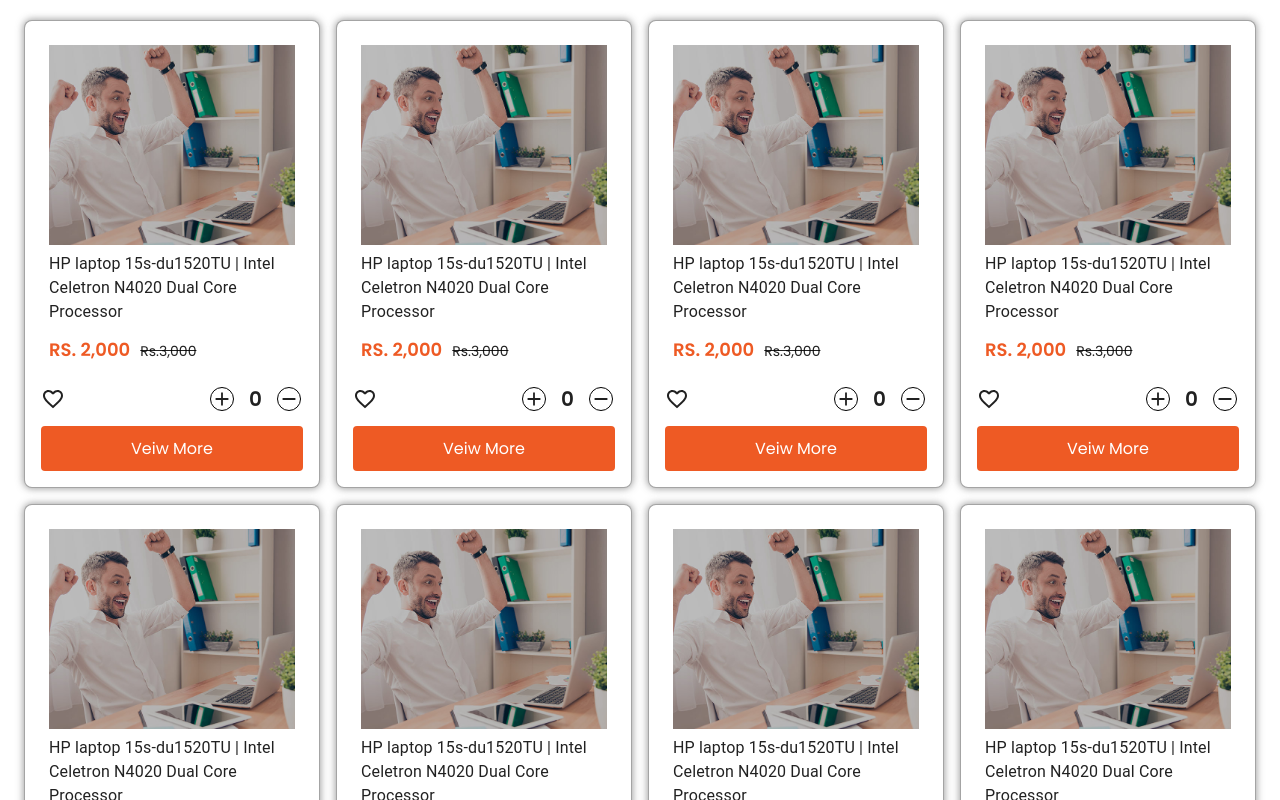
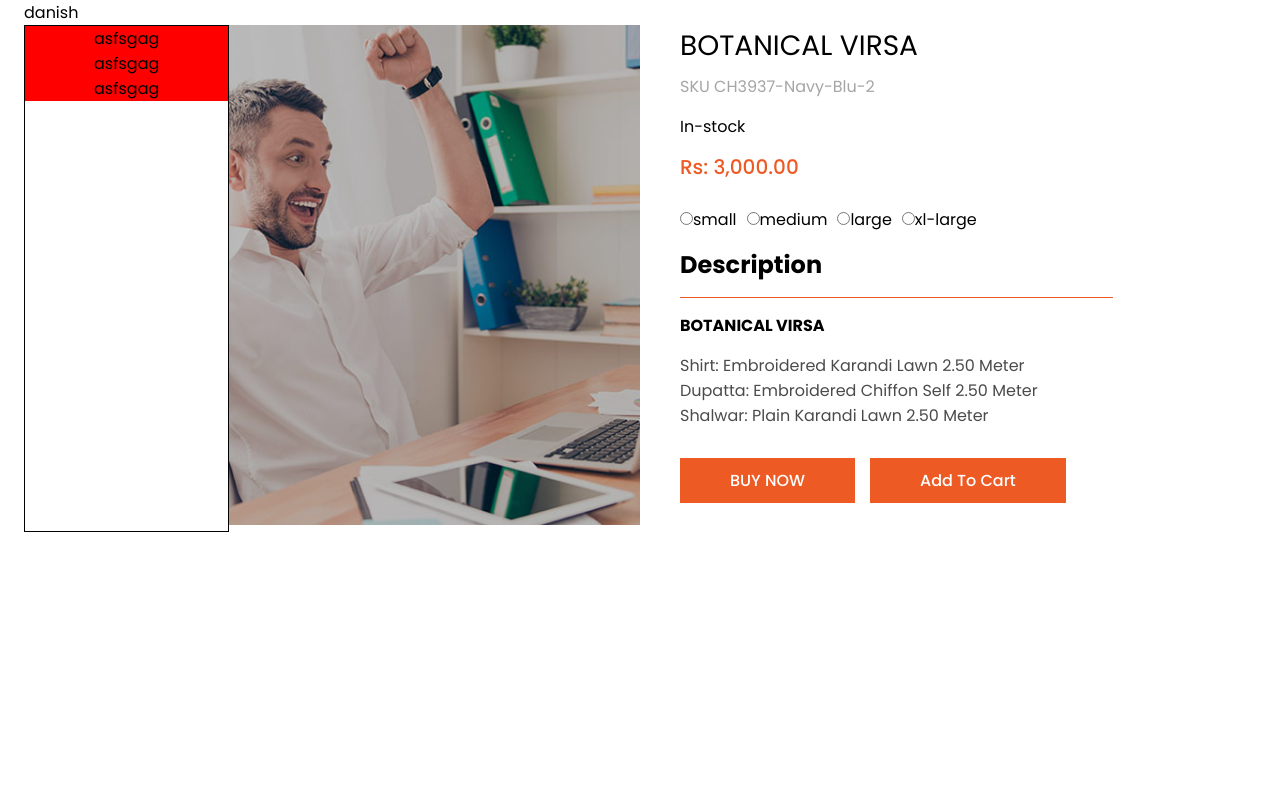
Before and after one commit to arsalantahir439/ecommerce-new, a React (Create React App) app: page / in a window 1280 px wide. Shown: the top 800 px of the page. Built offline with nearby package versions, Linux system fonts and the light colour scheme.

Commit message:
detail update

```diff
--- a/src/App.tsx
+++ b/src/App.tsx
@@ -1,15 +1,17 @@
 
 import React, { useState } from 'react';
-import Containerbox from './globle-component/container';
 import './scss/common.scss';
+// import GlobalCard from './UI/globle-cards/global-card';
+import DetailPage from './UI/detail-page/detail-page';
 
+const shirts = [1, 2, 3, 4, 5, 6, 7, 8, 9, 10, 11, 12];
 
 function App() {
 
   return (
     <div >
-
-     <Containerbox />
+      {/* <GlobalCard dataArray={shirts} /> */}
+      <DetailPage/>
 
     </div>
   );
--- /dev/null
+++ b/src/UI/detail-page/detail-page.tsx
@@ -0,0 +1,71 @@
+import { Box, Container, Grid } from '@mui/material'
+import React from 'react'
+import img from "../../assets/cardimg.jpg"
+import "./detail.scss"
+const DetailPage = () => {
+    return (
+        <Container className='detail-wrapper' maxWidth="xl" >danish
+            <Grid container >
+                <Grid item md={2} xs={12} sx={{ border: "1px solid black" }}>
+
+                    <Box display='flex' alignItems='center' justifyContent='center' flexDirection={{ md: 'column', xs: 'row' }} sx={{ background: 'red', }}>
+                        <div>asfsgag</div>
+                        <div>asfsgag</div>
+                        <div>asfsgag</div>
+
+                    </Box>
+
+                </Grid>
+
+                <Grid item md={4} xs={12} sx={{}}>
+                    <div > <img className='card-img' src={img} /></div>
+                </Grid>
+
+
+                <Grid item md={5} xs={12} sx={{ padding: "0px 40px" }}>
+                    <div className="detail-sec">
+                        <p className='detail-heading'>BOTANICAL VIRSA</p>
+                        <div className="detail-span-div">
+                            <span className='detail-span'>SKU CH3937-Navy-Blu-2 </span>
+                            <span>In-stock</span>
+                            <span className='detail-price'>Rs: 3,000.00</span>
+                        </div>
+                        <label >
+                            <input type="radio" name='radio-btn' value='small' />
+                            small
+                        </label >
+                        <label className='detail-label'>
+                            <input type="radio" name='radio-btn' value='medium' />
+                            medium
+                        </label>
+                        <label className='detail-label'>
+                            <input type="radio" name='radio-btn' value='large' />
+                            large
+                        </label>
+                        <label className='detail-label'>
+                            <input type="radio" name="radio-btn" value='xl-large' />
+                            xl-large
+                        </label>
+
+                        <div className="description-div">
+                            <h2 className='description-heading'>Description</h2>
+                            <hr />
+                            <h4 className='description-heading'>BOTANICAL VIRSA</h4>
+                            <span className='description-span'>Shirt: Embroidered Karandi Lawn 2.50 Meter<br />
+                                Dupatta: Embroidered Chiffon Self 2.50 Meter<br />
+                                Shalwar: Plain Karandi Lawn 2.50 Meter</span>
+                        </div>
+                        <div className="detail-btns">
+                            <button className='descripton-btn buy-now-btn' >BUY NOW</button>
+                            <button className='descripton-btn'>Add To Cart</button>
+                        </div>
+                    </div>
+                </Grid>
+
+
+            </Grid>
+        </Container>
+    )
+}
+
+export default DetailPage
--- /dev/null
+++ b/src/UI/detail-page/detail.scss
@@ -0,0 +1,86 @@
+@import "../../scss/_variable.scss";
+
+.detail-wrapper {
+    .card-img {
+        width: 100%;
+        height: 500px;
+        object-fit: cover;
+    }
+
+    .detail-heading {
+        font-size: $fs-28;
+    }
+
+    .gridd-div {
+
+        border: 1px solid #000;
+        display: flex;
+        justify-content: center;
+        background-color: chartreuse;
+    }
+
+    .detail-span {
+        color: $shadow-light;
+    }
+
+    .detail-span-div {
+        display: flex;
+        flex-direction: column;
+        line-height: 40px;
+    }
+
+    .detail-price {
+        color: $main-primary-color;
+        font-size: $fs-20;
+        font-weight: $fw-500;
+        padding: 0px 0px 20px 0px;
+        // background-color: aqua;
+    }
+
+    .detail-label {
+        margin-left: 10px;
+
+    }
+
+    hr {
+        width: 100%;
+        height: 1px;
+        background-color: $main-primary-color;
+        border: none;
+    }
+
+    .description-heading {
+        padding: 15px 0px;
+    }
+
+    .description-span {
+        color: $shadow-dark;
+
+    }
+
+    .detail-btns {
+        margin-top: 30px;
+        .descripton-btn {
+            padding: 10px 50px;
+            font-size: $fs-16;
+            font-weight: $fw-500;
+            background-color: $main-primary-color;
+            color: $white-color;
+            border: none;
+
+            &:hover {
+                outline: 3px solid $main-primary-color;
+                background-color: $white-color;
+                color: $main-primary-color;
+                // font-size: $fs-16;
+                font-weight: $fw-600;
+            }
+
+            &.buy-now-btn {
+                margin-right: 15px;
+                margin-bottom: 15px;
+            }
+
+        }
+    }
+}
--- /dev/null
+++ b/src/UI/globle-cards/global-card.tsx
@@ -0,0 +1,59 @@
+import { Card, CardActions, CardContent, Container, Grid, Typography } from '@mui/material';
+import FavoriteBorderIcon from '@mui/icons-material/FavoriteBorder';
+import AddIcon from '@mui/icons-material/Add';
+import RemoveIcon from '@mui/icons-material/Remove';
+import img from "../../assets/cardimg.jpg"
+import "./global.scss"
+import React from 'react'
+
+
+interface Props {
+  dataArray: number[];
+}
+
+const GlobalCard = (props: Props) => {
+  const { dataArray } = props;
+  return (
+    <Container className='container-wrapper' maxWidth="xl" sx={{ p: "20px" }}>
+      <Grid container rowSpacing={2} columnSpacing={2}>
+        {dataArray.map((data) =>
+          <Grid item lg={3} md={4} sm={6} xs={12} key={data}>
+            <Card className='card-main' sx={{ width: '100%', p: 1 }}>
+              <CardContent>
+                <img className='card-img' src={img} />
+                <Typography   >
+                  HP laptop 15s-du1520TU | Intel Celetron N4020 Dual Core Processor
+                </Typography>
+
+
+                <span className='card-price'>
+                  <p className='price'>RS. 2,000</p>
+                  <s><p className='discount-price'>Rs.3,000</p></s>
+                </span>
+              </CardContent>
+              <Grid container alignItems="center">
+                <Grid item lg={6} sx={{ px: "8px" }}>
+                  <FavoriteBorderIcon sx={{ mt: 1 }} />
+                </Grid>
+                <Grid item lg={6} sx={{ px: "10px" }} >
+                  <div className="counter">
+                    <AddIcon className='iconbtn cursor-pointer' />
+                    <span className="showcount" >0</span>
+                    <RemoveIcon className='iconbtn cursor-pointer' />
+                  </div>
+                </Grid>
+              </Grid>
+              <CardActions>
+
+                <button className='card-btn btn'>veiw more</button>
+              </CardActions>
+            </Card>
+          </Grid>
+        )}
+      </Grid>
+
+    </Container>
+  )
+}
+
+export default GlobalCard
--- a/src/globle-component/globle-component.scss
+++ b/src/UI/globle-cards/global.scss
@@ -1,4 +1,4 @@
-@import './../scss/_variable.scss';
+@import '../../scss/_variable.scss';
 .container-wrapper{
 
     .card-main{
@@ -6,17 +6,16 @@
         border: 1px solid $shadow-light;
         border-radius: $br-8;
         box-shadow: 0px 0px 7px 1px $shadow-light;
+        transition: all 0.2s linear;
         &:hover{
-            transform: scale(1.01);
+            transform: scale(1.02);
 
         }
-
     }
     .card-img{
         width: 100%;
         height: 200px;
         object-fit: cover;
-
     }
     .card-btn{
         background-color: $main-primary-color;
@@ -57,5 +56,4 @@
         font-size: $fs-14;
         margin-top: 5px
     }
-
 }
--- a/src/globle-component/container.tsx
+++ /dev/null
@@ -1,59 +0,0 @@
-import * as React from 'react';
-import Box from '@mui/material/Box';
-import Card from '@mui/material/Card';
-import CardActions from '@mui/material/CardActions';
-import CardContent from '@mui/material/CardContent';
-import Button from '@mui/material/Button';
-import Typography from '@mui/material/Typography';
-import { Container, Grid } from '@mui/material';
-import FavoriteBorderIcon from '@mui/icons-material/FavoriteBorder';
-import AddIcon from '@mui/icons-material/Add';
-import RemoveIcon from '@mui/icons-material/Remove';
-import img from "../assets/cardimg.jpg"
-import "./globle-component.scss"
-
-const cardData = [1, 2, 3, 4, 5, 6, 7, 8, 9, 10, 11, 12];
-
-export default function Containerbox() {
-  return (
-    <Container className='container-wrapper' maxWidth="xl" sx={{ p: "20px" }}>
-      <Grid container rowSpacing={2} columnSpacing={2}>
-        {cardData.map((data) =>
-          <Grid item lg={3} md={4} sm={6} xs={12}>
-            <Card className='card-main' sx={{ width: '100%', p: 1 }}>
-              <CardContent>
-                <img className='card-img' src={img} />
-                <Typography   >
-                HP laptop 15s-du1520TU | Intel Celetron N4020 Dual Core Processor
-                </Typography>
-
-
-               <span className='card-price'>
-                <p className='price'>RS. 2,000</p>
-               <s><p className='discount-price'>Rs.3,000</p></s>
-               </span>
-              </CardContent>
-              <Grid container  alignItems="center">
-                  <Grid item lg={6} sx={{px:"8px"}}>
-                   <FavoriteBorderIcon sx={{mt:1}}/>
-                  </Grid>
-                  <Grid item lg={6} sx={{px:"10px"}} >
-                   <div className="counter">
-                    <AddIcon className='iconbtn cursor-pointer' />
-                    <span className="showcount" >0</span>
-                    <RemoveIcon className='iconbtn cursor-pointer'/>
-                   </div>
-                  </Grid>
-                </Grid>
-              <CardActions>
-
-                <button className='card-btn btn'  >veiw more</button>
-              </CardActions>
-            </Card>
-          </Grid>
-        )}
-      </Grid>
-
-    </Container>
-  );
-}
```
